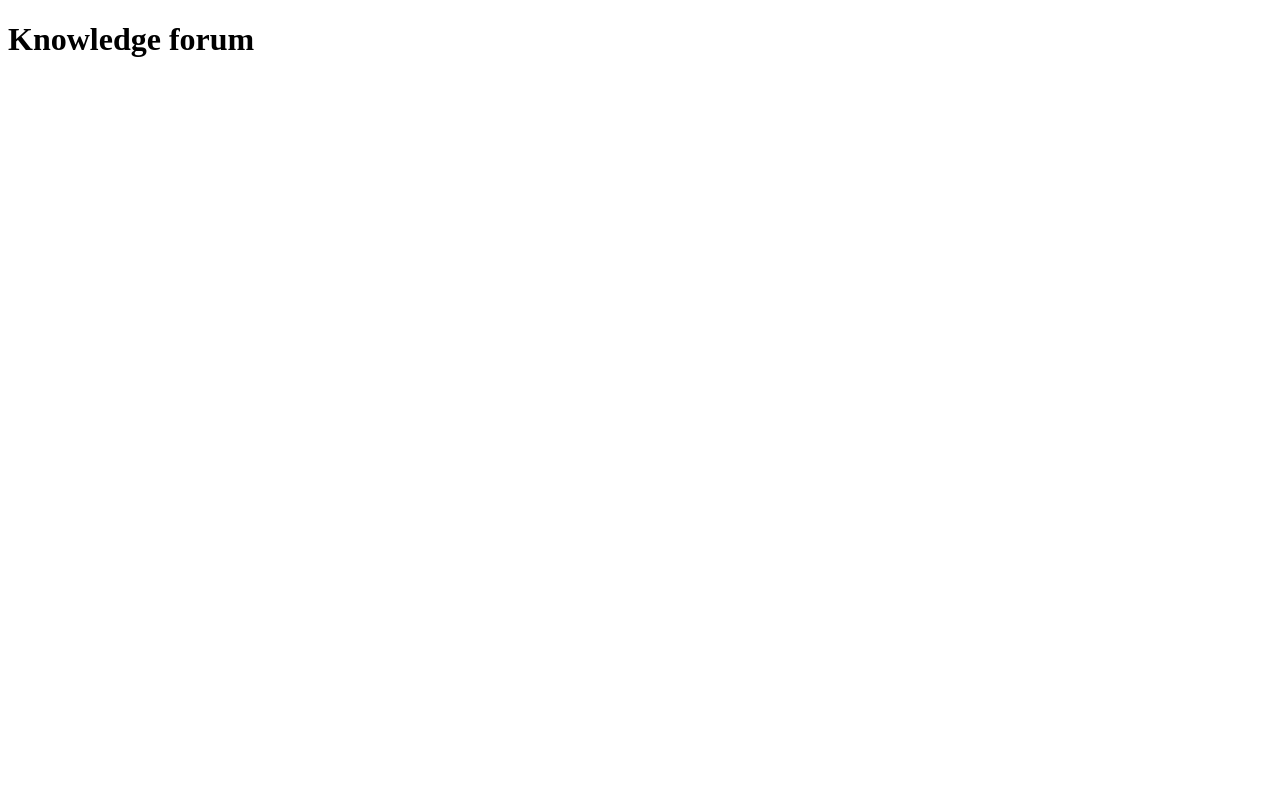
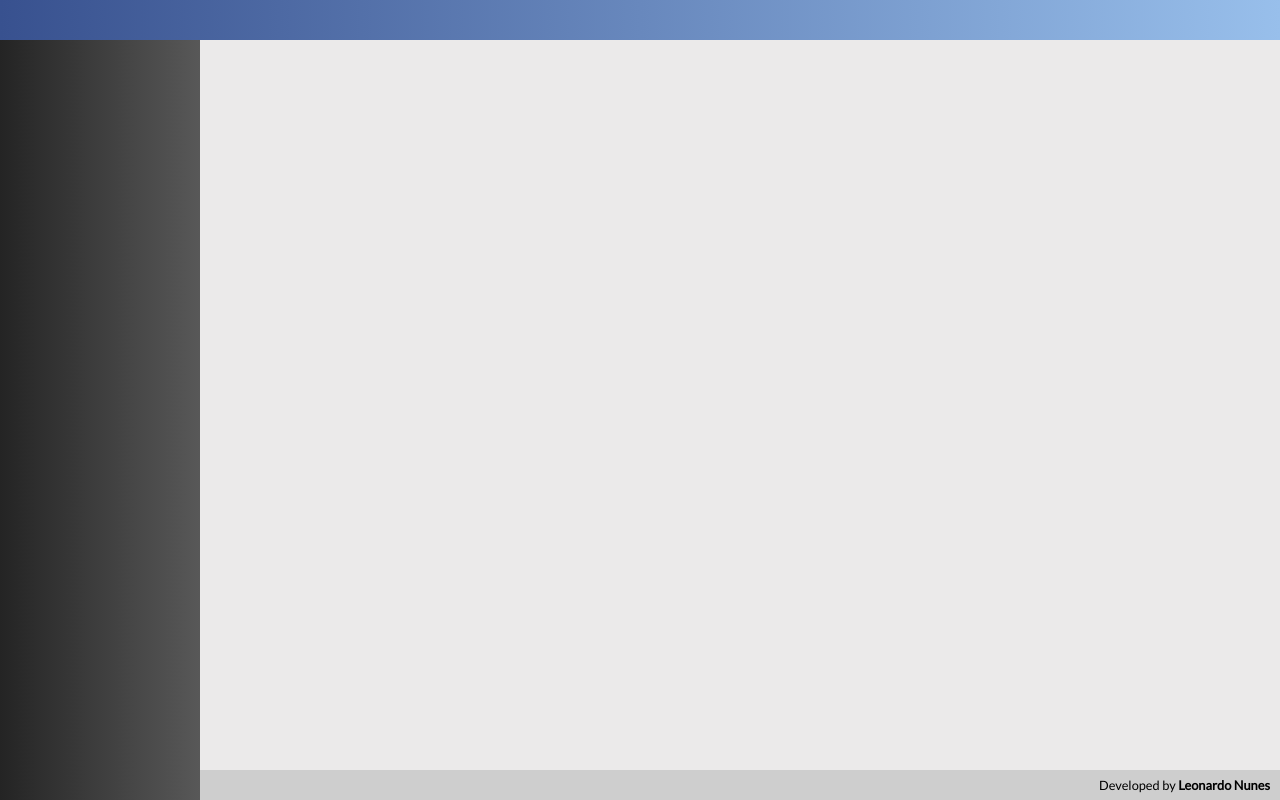
Before and after one commit to leo123nunes/vue_knowledgeforum, a Vue app in the folder frontend/: page / in a window 1280 px wide. Built offline with nearby package versions, Linux system fonts and the light colour scheme.

Commit message:
Make the initial site's template: Header, Menu, Content and Footer

```diff
--- a/frontend/src/App.vue
+++ b/frontend/src/App.vue
@@ -1,15 +1,43 @@
 <template>
 	<div id="app">
-		<h1>Knowledge forum</h1>
+		<Header></Header>
+		<Menu></Menu>
+		<Content></Content>
+		<Footer></Footer>
 	</div>
 </template>
 
 <script>
+import Content from '@/components/template/Content.vue'
+import Footer from '@/components/template/Footer.vue'
+import Menu from '@/components/template/Menu.vue'
+import Header from '@/components/template/Header.vue'
+
 export default {
 	name: "App",
+	components: { Content, Footer, Menu, Header}
 }
 </script>
 
 <style>
+*{
+	font-family: 'Lato';
+}
 
+body{
+	margin: 0px;
+}
+
+#app{
+	-webkit-font-smoothing: antialiased;
+	-moz-osx-font-smoothing: grayscale;
+	height: 100vh;
+	display: grid;
+	grid-template-rows: 40px 1fr 30px;
+	grid-template-columns: 200px 1fr;
+	grid-template-areas:
+		"header header"
+		"menu content"
+		"menu footer";
+}
 </style>
--- /dev/null
+++ b/frontend/src/components/template/Content.vue
@@ -0,0 +1,19 @@
+<template>
+    <div class="content"></div>
+</template>
+
+<script>
+export default {
+    name: "Content"
+}
+</script>
+
+<style>
+    .content{
+        background: rgb(235, 234, 234);
+        grid-area: content;
+        display: flex;
+        justify-content: center;
+        align-items: center;
+    }
+</style>
--- /dev/null
+++ b/frontend/src/components/template/Footer.vue
@@ -0,0 +1,23 @@
+<template>
+    <footer class="footer">
+        <span>Developed by <strong>Leonardo Nunes</strong></span>
+    </footer>
+</template>
+
+<script>
+export default {
+    name: "Footer"
+}
+</script>
+
+<style>
+    .footer{
+        background-color: rgb(206, 206, 206);
+        color: rgb(0, 0, 0);
+        display: flex;
+        justify-content: flex-end;
+        align-items: center;
+        padding-right: 10px;
+        font-size: 0.8em;
+    }
+</style>
--- /dev/null
+++ b/frontend/src/components/template/Header.vue
@@ -0,0 +1,19 @@
+<template>
+    <header class="header"></header>
+</template>
+
+<script>
+export default {
+    name: "Header"
+}
+</script>
+
+<style>
+    .header{
+        background: linear-gradient(to right, rgb(56, 81, 143), rgb(152, 191, 235));
+        grid-area: header;
+        display: flex;
+        align-items: center;
+        justify-content: center;
+    }
+</style>
--- /dev/null
+++ b/frontend/src/components/template/Menu.vue
@@ -0,0 +1,20 @@
+<template>
+    <aside class="menu"></aside>
+</template>
+
+<script>
+export default {
+    name: "Menu"
+}
+</script>
+
+<style>
+    .menu{
+        background: linear-gradient(to right, rgb(36, 36, 36), rgb(88, 88, 88));
+        display: flex;
+        flex-direction: column;
+        flex-wrap: wrap;
+        align-items: center;
+        grid-area: menu;
+    }
+</style>
```
Also changed, not shown: 1 other file (tests, documents, lock files or other folders).
